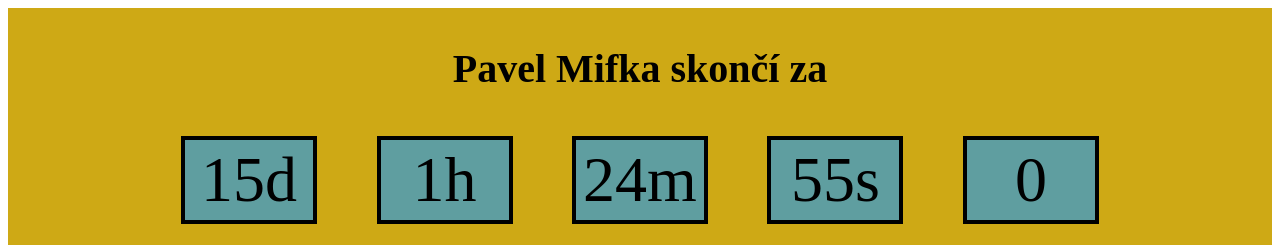
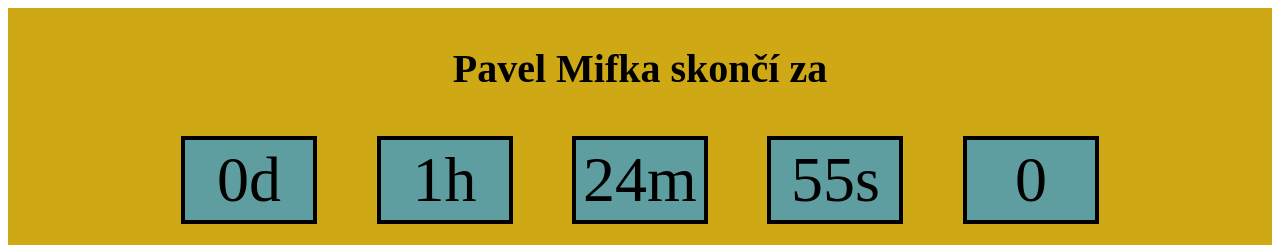
Before and after one commit to Lukymbo/PavelKonec, a plain HTML site: page index.html in a window 1280 px wide. Shown: the top 245 px of the page. Drawn offline with Linux system fonts and the light colour scheme.

Commit message:
Update index.html

```diff
--- a/index.html
+++ b/index.html
@@ -116,7 +116,7 @@
             let setinyid = document.getElementById("Setiny");
 
             function pocitej(){
-                let koneccas = new Date(2024,8,13).getTime();
+                let koneccas = new Date(2024,7,29).getTime();
 
                 let casted = new Date().getTime();
 
```
